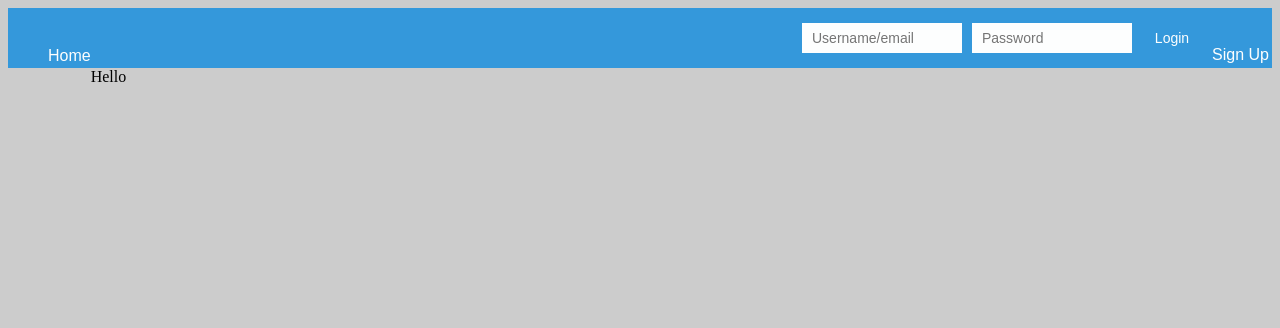
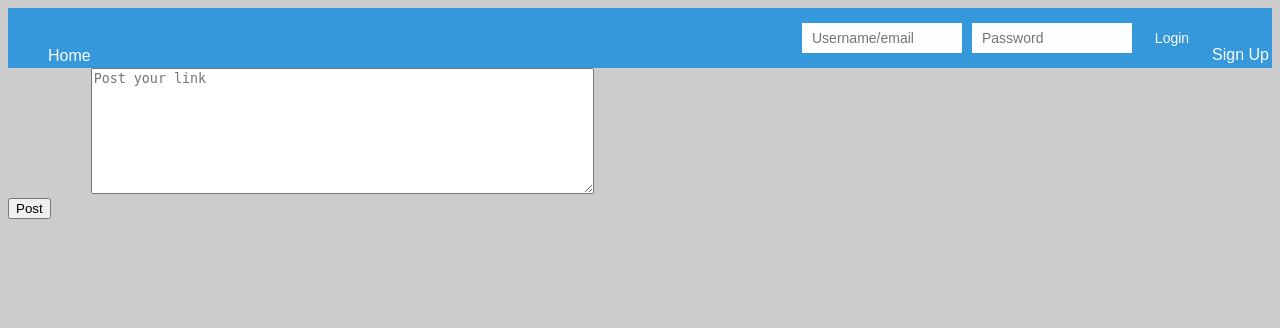
Before and after one commit to Modigsson/Cyberlink, a PHP site: page /home.php in a window 1280 px wide. Shown: the top 328 px of the page. Run offline with PHP 8.4, Linux system fonts and the light colour scheme.

Commit message:
added postfiles

```diff
--- a/home.php
+++ b/home.php
@@ -3,4 +3,17 @@
 declare(strict_types=1);
 include 'includes/header.php';
 
-echo "Hello";
+?>
+
+<!DOCTYPE HTML>
+
+<body>
+<div class="container">
+
+  <form action="home.php" method="POST">
+    <textarea class="description" rows="8" cols="60" name="content" placeholder="Post your link"></textarea></br>
+    <input type="submit" name="Submit" value="Post">
+</div>
+
+</form>
+</html>
```
Also changed, not shown: posts/store.php (added, +17 -0 lines), posts/delete.php (added), posts/update.php (added), posts/vote.php (added).
